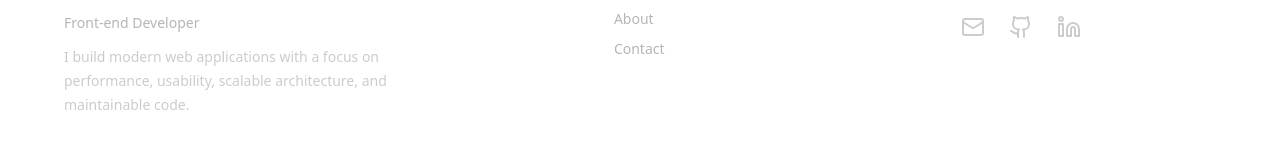
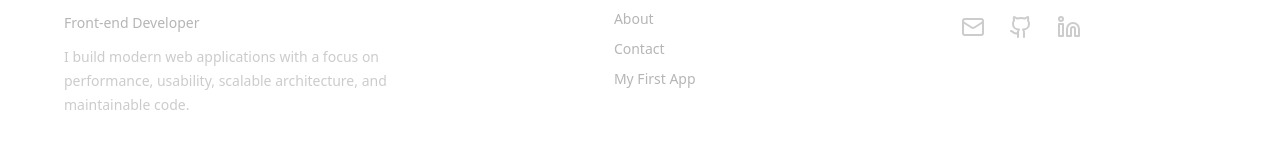
Before and after one commit to md-faizanahmad/Md_Faizan_Ahmad_Portfolio, a Next.js app: page / in a window 1280 px wide. Shown: the part 3983-4142 px from the top of the page. Built offline with nearby package versions, Linux system fonts and the light colour scheme; no server answers.

Commit message:
content: update footer configuration

```diff
--- a/src/components/footer/footer.config.ts
+++ b/src/components/footer/footer.config.ts
@@ -37,6 +37,10 @@ export const footerConfig = {
       name: "Contact",
       href: "/contact",
     },
+    {
+      name: "My First App",
+      href: "/digital-dost/about",
+    },
   ],
 
   socials: [
```
